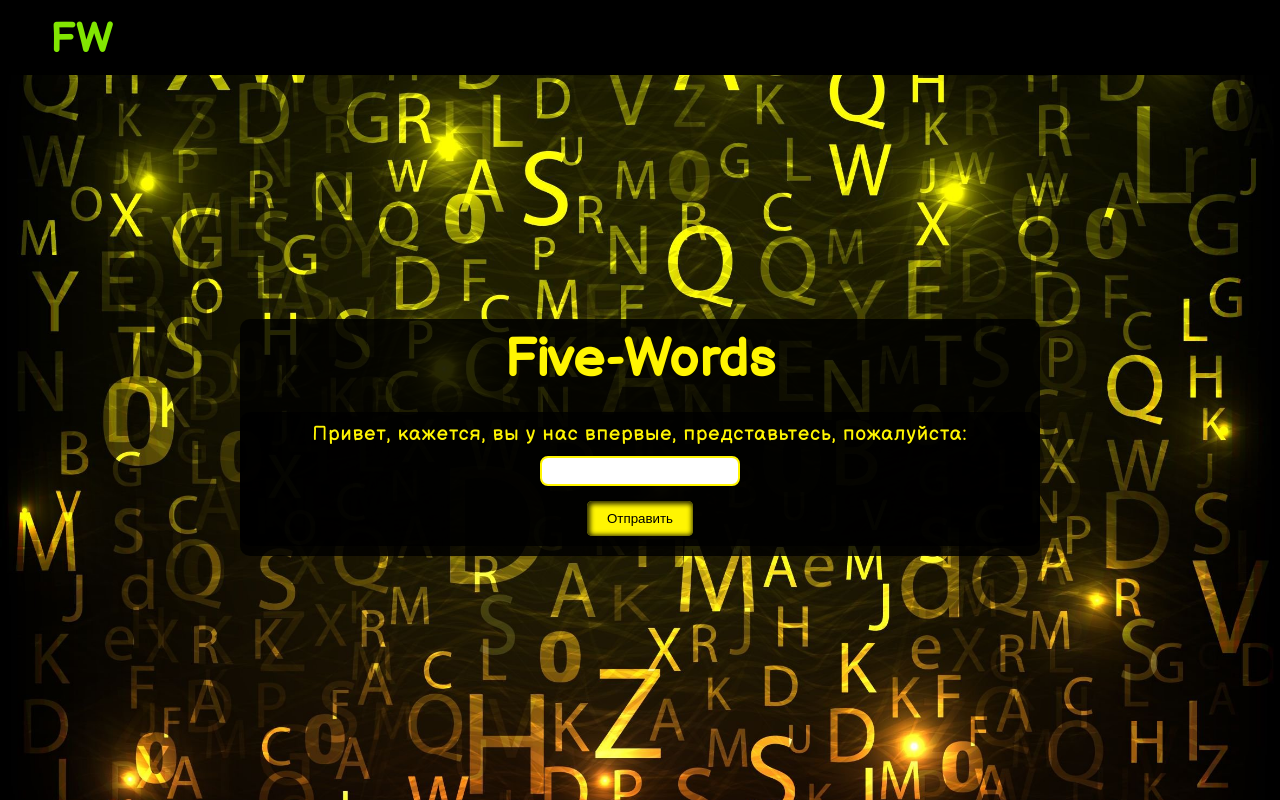
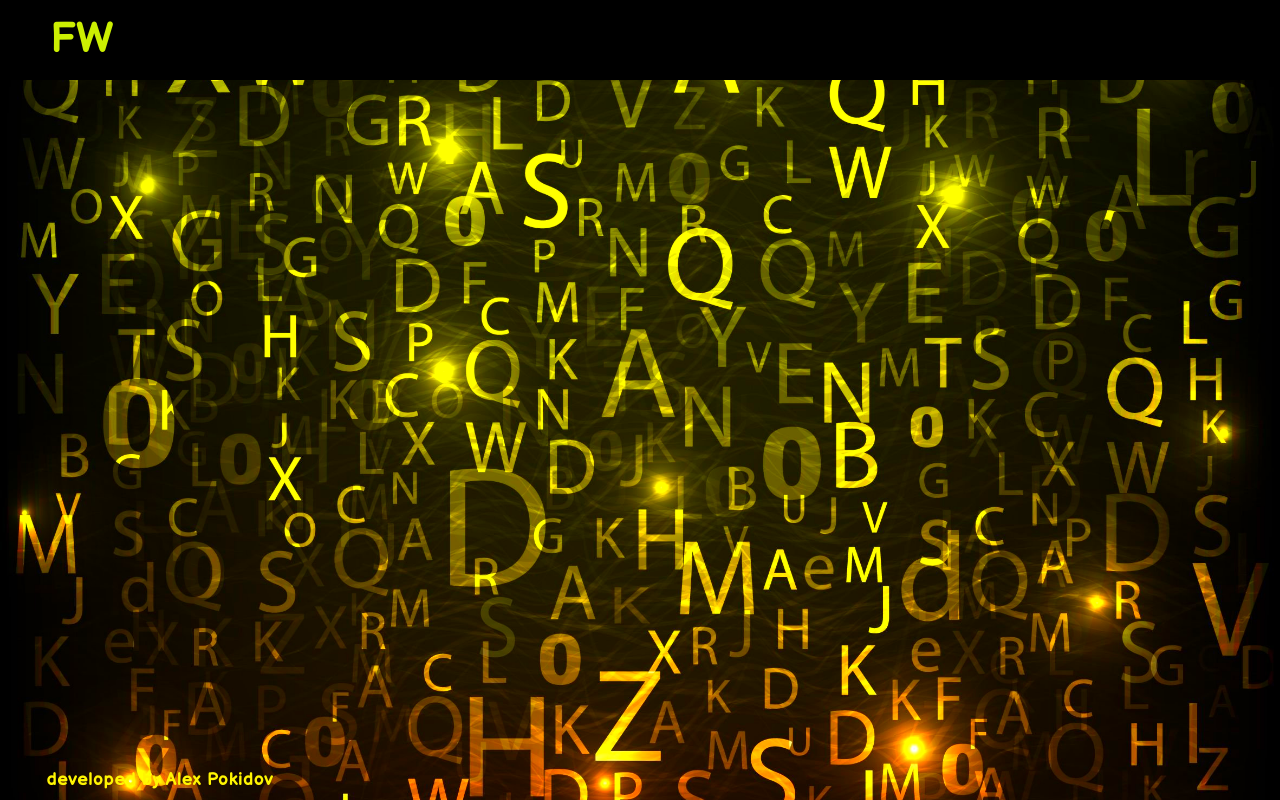
Before and after one commit to AlexPokidov/Intellectual_Game---Five-Words, a React app: page / in a window 1280 px wide. Built offline with nearby package versions, Linux system fonts and the light colour scheme.

Commit message:
correct url

```diff
--- a/src/App.tsx
+++ b/src/App.tsx
@@ -232,8 +232,8 @@ function App() {
             </div>
           </div>
           }>
-            <Route path='/' element={<Start />}/>
-            <Route path='/game' element={<GameSpace />}/>
+            <Route path='/Intellectual_Game---Five-Words/' element={<Start />}/>
+            <Route path='/Intellectual_Game---Five-Words/game' element={<GameSpace />}/>
             <Route path='*' element={<div>
               Страница не найдена
             </div>} />
--- a/src/shared/Header/Header.tsx
+++ b/src/shared/Header/Header.tsx
@@ -63,7 +63,7 @@ export function Header() {
       <h1 className={styles.title}>FW</h1>
 
       <Routes>
-        <Route path='/game' element={
+        <Route path='/Intellectual_Game---Five-Words/game' element={
           <div className={styles.containerBtn}>
             {
               width > 800 &&
```
Also changed, not shown: 1 other file (tests, documents, lock files or other folders).
